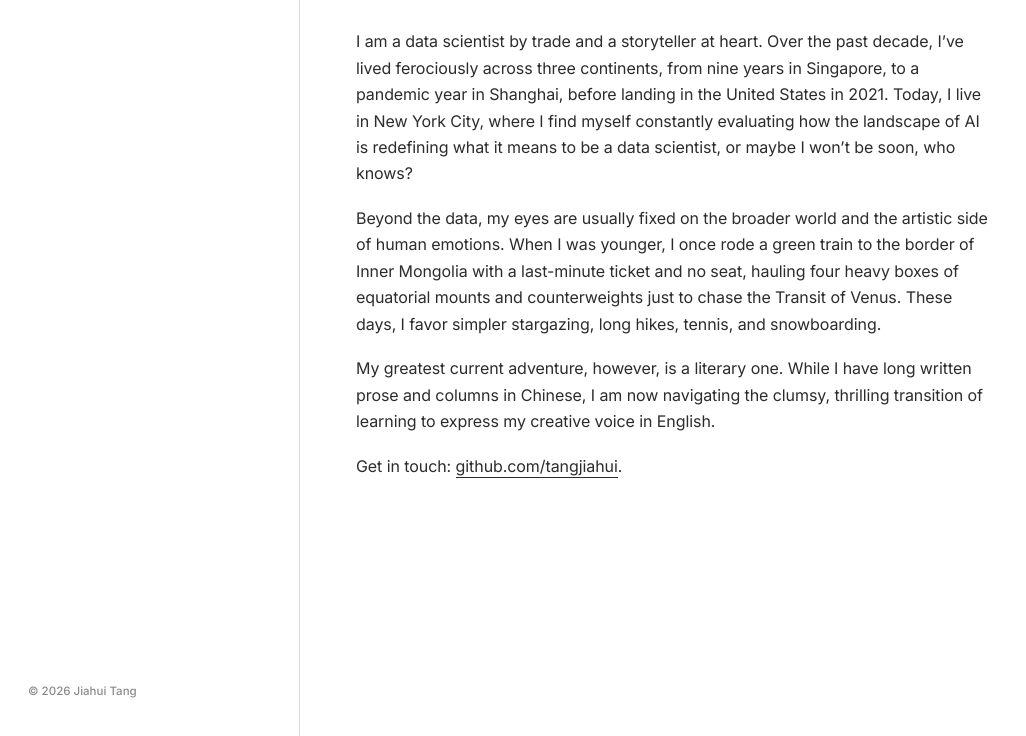
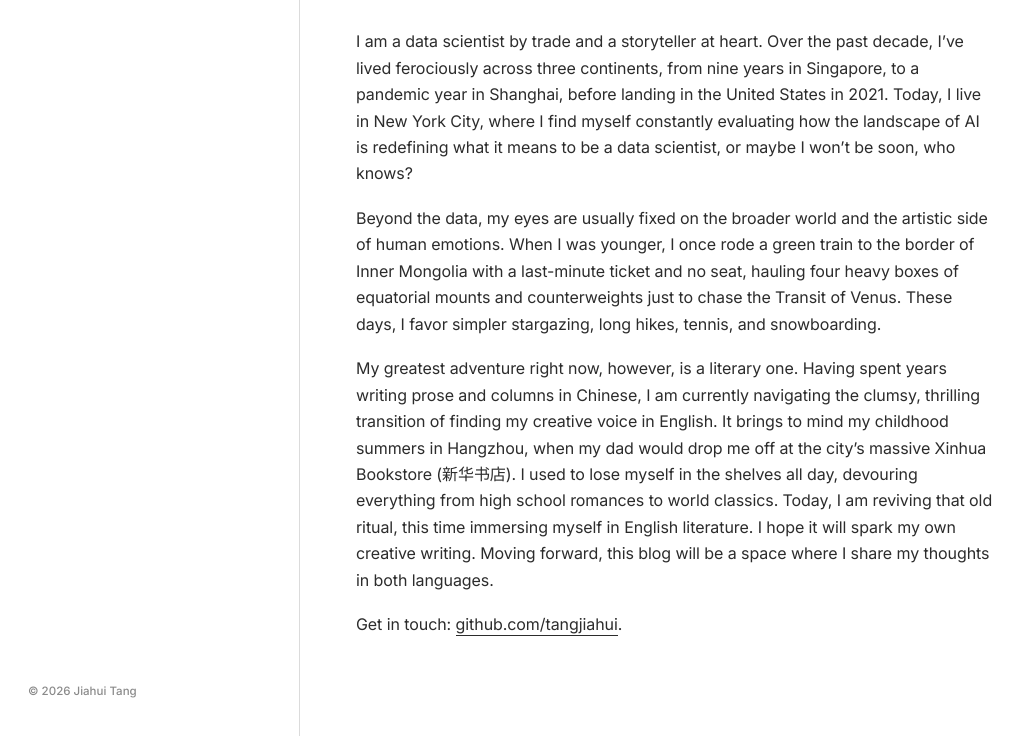
Before and after one commit to tangjiahui/tangjiahui.github.io, a Jekyll site: the page built from about.md, in a window 1280 px wide and 1344 px high, cut to the strip 608-1344 px from the top of the window. Shown: the whole strip, without its empty margins (0-1026 px from the left). Built offline with Jekyll 4.4.1, drawn with Linux system fonts in a browser that asks for light colours.

Commit message:
Update literary bio paragraph

```diff
--- a/about.md
+++ b/about.md
@@ -11,6 +11,6 @@ I am a data scientist by trade and a storyteller at heart. Over the past decade,
 
 Beyond the data, my eyes are usually fixed on the broader world and the artistic side of human emotions. When I was younger, I once rode a green train to the border of Inner Mongolia with a last-minute ticket and no seat, hauling four heavy boxes of equatorial mounts and counterweights just to chase the Transit of Venus. These days, I favor simpler stargazing, long hikes, tennis, and snowboarding.
 
-My greatest current adventure, however, is a literary one. While I have long written prose and columns in Chinese, I am now navigating the clumsy, thrilling transition of learning to express my creative voice in English.
+My greatest adventure right now, however, is a literary one. Having spent years writing prose and columns in Chinese, I am currently navigating the clumsy, thrilling transition of finding my creative voice in English. It brings to mind my childhood summers in Hangzhou, when my dad would drop me off at the city's massive Xinhua Bookstore (新华书店). I used to lose myself in the shelves all day, devouring everything from high school romances to world classics. Today, I am reviving that old ritual, this time immersing myself in English literature. I hope it will spark my own creative writing. Moving forward, this blog will be a space where I share my thoughts in both languages.
 
 Get in touch: [github.com/tangjiahui](https://github.com/tangjiahui).
```
